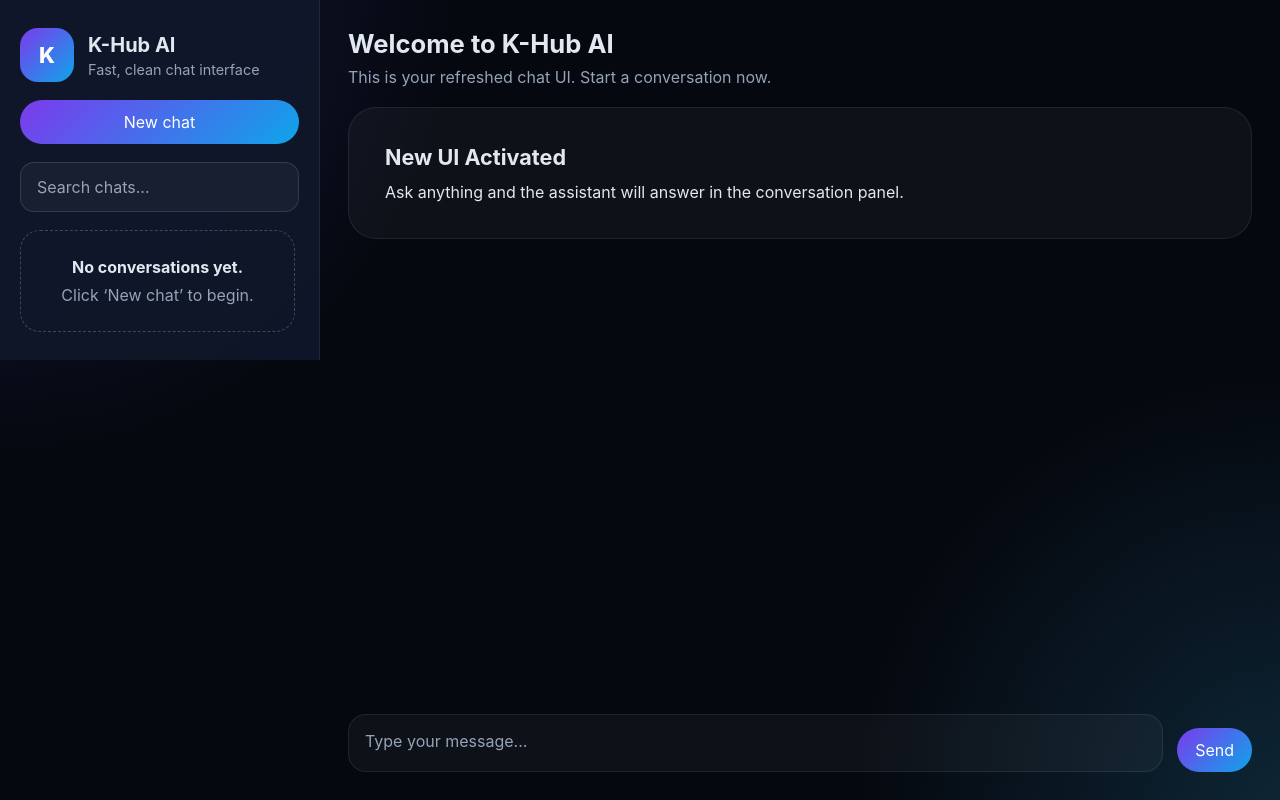
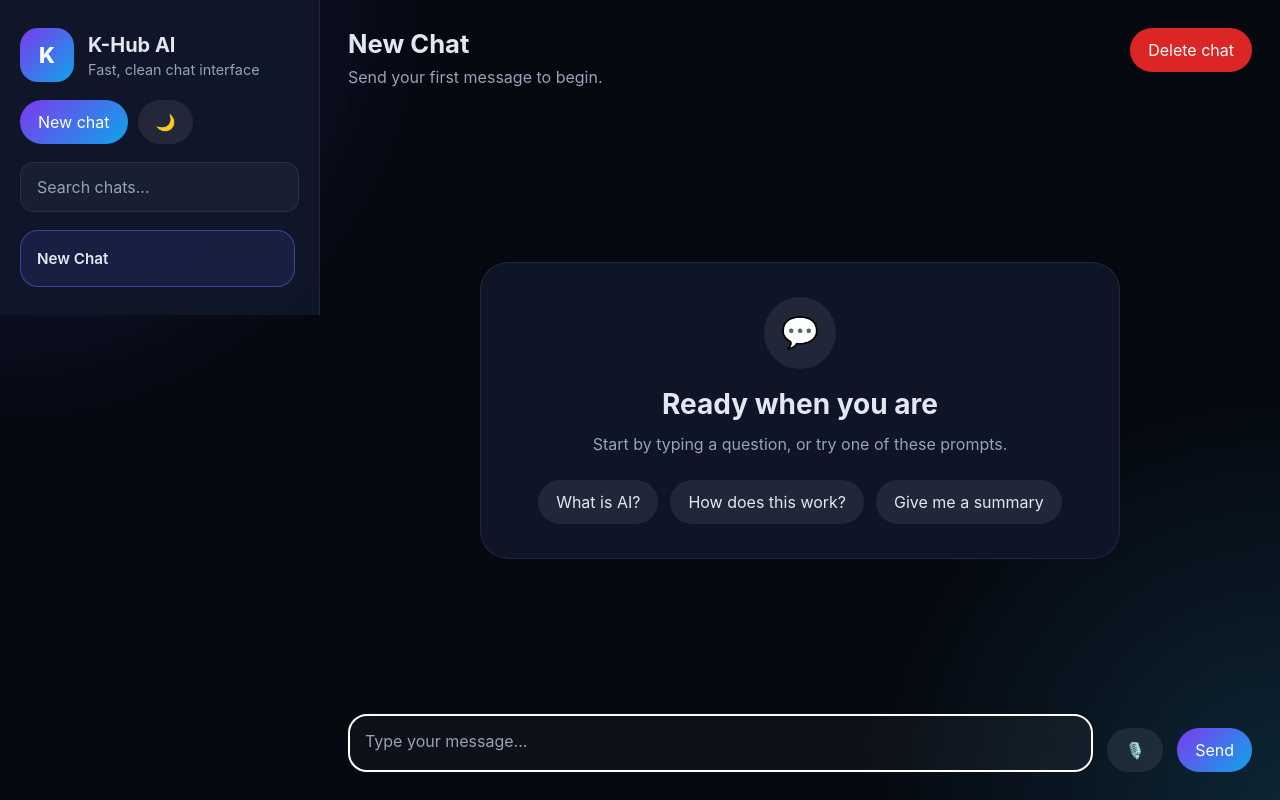
Before and after one commit to sivapriyaseelamreddy-lgtm/AI_Chatbot, a Flask app: page / in a window 1280 px wide. Run offline with Flask 3, Linux system fonts and the light colour scheme; data comes from the database, SQL or seed files in the repository; data that the repository does not hold is empty.

Commit message:
Updated chatbot frontend UI and functionality

```diff
--- a/static/css/style.css
+++ b/static/css/style.css
@@ -1,10 +1,22 @@
 /* Fresh K-Hub UI */
 *, *::before, *::after { box-sizing: border-box; margin: 0; padding: 0; }
 :root {
+  font-family: Inter, system-ui, -apple-system, BlinkMacSystemFont, 'Segoe UI', sans-serif;
+  --color-text: #e2e8f0;
+  --color-muted: #94a3b8;
+  --color-bg: #05080f;
+  --color-sidebar: rgba(15, 23, 42, 0.95);
+  --color-panel: rgba(15, 23, 42, 0.95);
+  --color-panel-soft: rgba(255, 255, 255, 0.04);
+  --color-border: rgba(255, 255, 255, 0.08);
+  --color-input: rgba(255, 255, 255, 0.04);
+  --color-input-text: #e2e8f0;
+  --search-bg: rgba(255, 255, 255, 0.04);
+  --color-user-msg: linear-gradient(135deg, #7c3aed, #0ea5e9);
+  --color-ai-msg: rgba(15, 23, 42, 0.95);
+  --button-secondary-bg: rgba(255, 255, 255, 0.08);
+  --button-secondary-color: #e2e8f0;
   color-scheme: dark;
-  font-family: Inter, system-ui, -apple-system, BlinkMacSystemFont, 'Segoe UI', sans-serif;
-  color: #e2e8f0;
-  background: #070b16;
   accent-color: #7c3aed;
 }
 html { scroll-behavior: smooth; }
@@ -61,16 +94,18 @@ button, input, textarea { font: inherit; }
 }
 .button:hover { transform: translateY(-1px); filter: brightness(1.05); }
 .button-primary { background: linear-gradient(135deg, #7c3aed, #0ea5e9); }
+.button-secondary { background: var(--button-secondary-bg); color: var(--button-secondary-color); }
 .button-danger { background: #dc2626; }
+.top-actions { display: flex; gap: 10px; flex-wrap: wrap; }
 .search-block input {
   width: 100%;
   padding: 14px 16px;
   border-radius: 14px;
-  border: 1px solid rgba(255,255,255,0.12);
-  background: rgba(255,255,255,0.04);
-  color: #e2e8f0;
+  border: 1px solid var(--color-border);
+  background: var(--search-bg);
+  color: var(--color-input-text);
 }
-.search-block input::placeholder { color: #9ca3af; }
+.search-block input::placeholder { color: var(--color-muted); }
 .conversation-list {
   flex: 1;
   display: flex;
@@ -84,9 +119,9 @@ button, input, textarea { font: inherit; }
   border-radius: 20px;
   padding: 26px;
   text-align: center;
-  color: #94a3b8;
+  color: var(--color-muted);
 }
-.empty-state strong { display: block; margin-bottom: 8px; color: #e2e8f0; }
+.empty-state strong { display: block; margin-bottom: 8px; color: var(--color-text); }
 .conv-item {
   display: flex;
   justify-content: space-between;
@@ -99,10 +134,10 @@ button, input, textarea { font: inherit; }
   cursor: pointer;
   transition: background 0.2s ease, border-color 0.2s ease;
 }
-.conv-item:hover { background: rgba(255,255,255,0.06); }
-.conv-item.active { border-color: rgba(99,102,241,0.5); background: rgba(99,102,241,0.1); }
-.conv-item-title { color: #e2e8f0; font-size: 0.95rem; font-weight: 600; }
-.conv-item-time { color: #94a3b8; font-size: 0.83rem; }
+.conv-item:hover { background: rgba(255,255,255,0.08); }
+.conv-item.active { border-color: rgba(99,102,241,0.5); background: rgba(99,102,241,0.12); }
+.conv-item-title { color: var(--color-text); font-size: 0.95rem; font-weight: 600; }
+.conv-item-time { color: var(--color-muted); font-size: 0.83rem; }
 .conv-delete {
   background: none;
   border: none;
@@ -138,8 +176,8 @@ button, input, textarea { font: inherit; }
 .welcome-card {
   padding: 36px;
   border-radius: 28px;
-  background: rgba(255,255,255,0.04);
-  border: 1px solid rgba(255,255,255,0.08);
+  background: var(--color-panel-soft);
+  border: 1px solid var(--color-border);
 }
 .welcome-card h3 { margin-bottom: 12px; font-size: 1.35rem; }
 .chat-window {
@@ -148,6 +186,61 @@ button, input, textarea { font: inherit; }
   flex: 1;
   gap: 14px;
   overflow: hidden;
+}
+.empty-chat-state {
+  flex: 1;
+  display: flex;
+  align-items: center;
+  justify-content: center;
+  padding: 40px;
+}
+.empty-chat-card {
+  width: 100%;
+  max-width: 640px;
+  padding: 34px;
+  border-radius: 28px;
+  background: var(--color-panel);
+  border: 1px solid var(--color-border);
+  text-align: center;
+}
+.empty-chat-icon {
+  width: 72px;
+  height: 72px;
+  margin: 0 auto 18px;
+  display: grid;
+  place-items: center;
+  border-radius: 50%;
+  background: rgba(255,255,255,0.08);
+  font-size: 1.9rem;
+}
+.empty-chat-card h3 { margin-bottom: 10px; font-size: 1.75rem; }
+.empty-chat-card p {
+  color: var(--color-muted);
+  margin-bottom: 22px;
+  line-height: 1.7;
+}
+.empty-chat-actions {
+  display: flex;
+  flex-wrap: wrap;
+  justify-content: center;
+  gap: 12px;
+}
+.suggestion-btn {
+  border: none;
+  border-radius: 999px;
+  padding: 12px 18px;
+  background: var(--button-secondary-bg);
+  color: var(--button-secondary-color);
+  cursor: pointer;
+  transition: background 0.2s ease, transform 0.2s ease;
+}
+.suggestion-btn:hover {
+  background: rgba(255,255,255,0.18);
+  transform: translateY(-2px);
+}
+.suggestion-btn:focus {
+  outline: 2px solid rgba(124, 58, 237, 0.65);
+  outline-offset: 3px;
 }
 .messages-container {
   flex: 1;
--- a/static/js/script.js
+++ b/static/js/script.js
@@ -2,6 +2,9 @@ const state = {
   currentConvId: null,
   allConversations: [],
   isLoading: false,
+  theme: "dark",
+  isListening: false,
+  recognition: null,
 };
 
 async function loadConversations() {
@@ -28,7 +31,7 @@ function renderConversationList(conversations) {
       <div>
         <div class="conv-item-title">${escapeHtml(conv.title || "New Chat")}</div>
       </div>
-      <button class="conv-delete" type="button" aria-label="Delete conversation">×</button>
+      <button class="conv-delete" type="button" aria-label="Delete conversation">🗑</button>
     `;
     item.addEventListener("click", (event) => {
       if (event.target.closest(".conv-delete")) return;
@@ -67,6 +70,7 @@ async function handleNewChat() {
     setChatTitle("New Chat", "Send your first message to begin.");
     showChatScreen();
     clearMessages();
+    updateEmptyChatState(true);
     updateDeleteButton(true);
     focusInput();
   } catch (error) {
@@ -105,6 +109,8 @@ async function handleSend() {
   input.value = "";
   resizeInput();
   document.getElementById("sendBtn").disabled = true;
+  showChatScreen();
+  updateEmptyChatState(false);
   appendMessage("user", text, new Date().toISOString());
   scrollMessages();
   showTyping(true);
@@ -135,14 +141,46 @@ async function handleSend() {
   }
 }
 
+function createActionButton(label, ariaLabel, onClick) {
+  const button = document.createElement("button");
+  button.type = "button";
+  button.className = "copy-answer";
+  button.textContent = label;
+  button.setAttribute("aria-label", ariaLabel);
+  button.addEventListener("click", onClick);
+  return button;
+}
+
 function appendMessage(role, content) {
   const container = document.getElementById("messagesContainer");
   const message = document.createElement("div");
   message.className = `message-item ${role === "assistant" ? "message-ai" : "message-user"}`;
-  message.innerHTML = `
-    <div class="message-meta"><span>${role === "assistant" ? "K-Hub AI" : "You"}</span></div>
-    <div class="message-content">${escapeHtml(content).replace(/\n/g, "<br>")}</div>
-  `;
+  const meta = document.createElement("div");
+  meta.className = "message-meta";
+  const roleLabel = document.createElement("span");
+  roleLabel.textContent = role === "assistant" ? "K-Hub AI" : "You";
+  meta.appendChild(roleLabel);
+
+  const contentBlock = document.createElement("div");
+  contentBlock.className = "message-content";
+  contentBlock.innerHTML = escapeHtml(content).replace(/\n/g, "<br>");
+
+  message.appendChild(meta);
+  message.appendChild(contentBlock);
+
+  if (role === "assistant") {
+    const copyButton = createActionButton("📋 Copy", "Copy assistant answer", async () => {
+      try {
+        await navigator.clipboard.writeText(content);
+        showToast("Answer copied to clipboard.");
+      } catch (error) {
+        console.error(error);
+        showToast("Unable to copy answer.");
+      }
+    });
+    meta.appendChild(copyButton);
+  }
+
   container.appendChild(message);
 }
 
@@ -158,13 +196,90 @@ function appendErrorMessage(message) {
   container.appendChild(alert);
 }
 
+function updateEmptyChatState(show) {
+  document.getElementById("emptyChatState").classList.toggle("hidden", !show);
+  document.getElementById("messagesContainer").classList.toggle("hidden", show);
+}
+
 function renderMessages(messages) {
   clearMessages();
+  if (!messages || messages.length === 0) {
+    updateEmptyChatState(true);
+    return;
+  }
+  updateEmptyChatState(false);
   messages.forEach((msg) => appendMessage(msg.role, msg.message, msg.timestamp));
+}
+
+function initVoiceRecognition() {
+  const SpeechRecognition = window.SpeechRecognition || window.webkitSpeechRecognition;
+  if (!SpeechRecognition) return null;
+
+  const recognition = new SpeechRecognition();
+  recognition.lang = navigator.language || "en-US";
+  recognition.interimResults = false;
+  recognition.continuous = false;
+  recognition.maxAlternatives = 1;
+
+  recognition.onstart = () => {
+    state.isListening = true;
+    document.getElementById("micBtn").textContent = "⏹️";
+    showToast("Listening... speak now.");
+  };
+
+  recognition.onresult = (event) => {
+    const transcript = event.results[0][0].transcript;
+    const input = document.getElementById("messageInput");
+    input.value = transcript;
+    resizeInput();
+    document.getElementById("sendBtn").disabled = false;
+    handleSend();
+  };
+
+  recognition.onend = () => {
+    state.isListening = false;
+    document.getElementById("micBtn").textContent = "🎙️";
+  };
+
+  recognition.onerror = (event) => {
+    state.isListening = false;
+    document.getElementById("micBtn").textContent = "🎙️";
+    showToast(`Voice input failed: ${event.error}`);
+  };
+
+  return recognition;
+}
+
+function toggleVoicePrompt() {
+  if (!state.recognition) {
+    state.recognition = initVoiceRecognition();
+  }
+  if (!state.recognition) {
+    showToast("Voice input is not supported in this browser.");
+    return;
+  }
+
+  if (state.isListening) {
+    state.recognition.stop();
+    return;
+  }
+
+  state.recognition.start();
 }
 
 function clearMessages() {
   document.getElementById("messagesContainer").innerHTML = "";
+}
+
+async function sendSuggestionPrompt(prompt) {
+  if (!state.currentConvId) {
+    await handleNewChat();
+  }
+  const input = document.getElementById("messageInput");
+  input.value = prompt;
+  resizeInput();
+  document.getElementById("sendBtn").disabled = false;
+  await handleSend();
 }
 
 function setChatTitle(title, subtitle) {
@@ -223,6 +338,23 @@ function updateDeleteButton(show) {
   document.getElementById("deleteChatBtn").classList.toggle("hidden", !show);
 }
 
+function setTheme(theme) {
+  const body = document.body;
+  state.theme = theme;
+  const button = document.getElementById("themeToggleBtn");
+  if (theme === "light") {
+    body.classList.add("light-theme");
+    button.textContent = "☀️";
+  } else {
+    body.classList.remove("light-theme");
+    button.textContent = "🌙";
+  }
+}
+
+function toggleTheme() {
+  setTheme(state.theme === "dark" ? "light" : "dark");
+}
+
 function focusInput() {
   const input = document.getElementById("messageInput");
   input.focus();
@@ -273,10 +405,18 @@ document.addEventListener("DOMContentLoaded", () => {
     }
   });
   document.getElementById("searchInput").addEventListener("input", handleSearch);
+  document.getElementById("themeToggleBtn").addEventListener("click", toggleTheme);
+  document.getElementById("micBtn").addEventListener("click", toggleVoicePrompt);
+  document.getElementById("chatScreen").addEventListener("click", (event) => {
+    if (event.target.matches(".suggestion-btn")) {
+      sendSuggestionPrompt(event.target.textContent);
+    }
+  });
   document.getElementById("deleteChatBtn").addEventListener("click", () => deleteConversation(state.currentConvId));
-  loadConversations().then(() => {
+  setTheme("dark");
+  loadConversations().then(async () => {
     if (!state.currentConvId) {
-      showWelcomeScreen();
+      await handleNewChat();
     }
   });
 });
--- a/templates/index.html
+++ b/templates/index.html
@@ -19,7 +19,10 @@
           </div>
         </div>
 
-        <button id="newChatBtn" class="button button-primary">New chat</button>
+        <div class="top-actions">
+          <button id="newChatBtn" class="button button-primary">New chat</button>
+          <button id="themeToggleBtn" class="button button-secondary" type="button" aria-label="Toggle theme">🌙</button>
+        </div>
 
         <div class="search-block">
           <input id="searchInput" type="text" placeholder="Search chats..." autocomplete="off" />
@@ -29,7 +32,7 @@
       <div class="conversation-list" id="conversationList">
         <div class="empty-state" id="emptyState">
           <strong>No conversations yet.</strong>
-          <span>Click ‘New chat’ to begin.</span>
+          <span>Click 'New chat' to begin.</span>
         </div>
       </div>
     </aside>
@@ -50,12 +53,25 @@
         </div>
 
         <div class="chat-window hidden" id="chatScreen">
-          <div id="messagesContainer" class="messages-container"></div>
+          <div class="empty-chat-state" id="emptyChatState">
+            <div class="empty-chat-card">
+              <div class="empty-chat-icon">💬</div>
+              <h3>Ready when you are</h3>
+              <p>Start by typing a question, or try one of these prompts.</p>
+              <div class="empty-chat-actions">
+                <button class="suggestion-btn" type="button">What is AI?</button>
+                <button class="suggestion-btn" type="button">How does this work?</button>
+                <button class="suggestion-btn" type="button">Give me a summary</button>
+              </div>
+            </div>
+          </div>
+          <div id="messagesContainer" class="messages-container hidden"></div>
         </div>
       </section>
 
       <footer class="chat-footer">
         <textarea id="messageInput" placeholder="Type your message..." rows="1"></textarea>
+        <button id="micBtn" class="button button-secondary" type="button" aria-label="Voice prompt">🎙️</button>
         <button id="sendBtn" class="button button-primary" disabled>Send</button>
       </footer>
     </main>
```
Also changed, not shown: other parts of static/css/style.css (+56 -15 lines).
